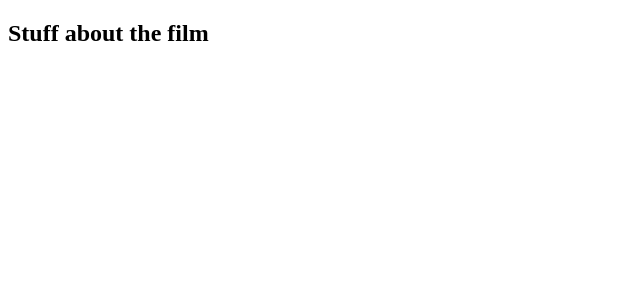
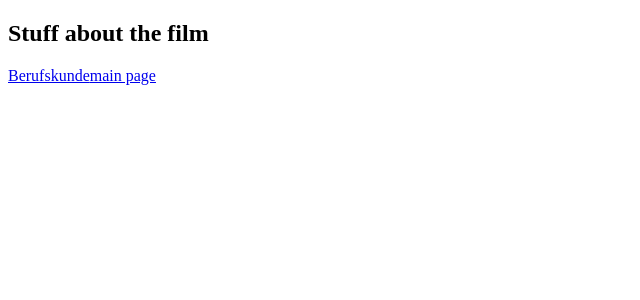
Before and after one commit to squiddle2649/reactSeminar, a React (Create React App) app: page /filmprojekt in a window 1280 px wide. Shown: the top 300 px of the page, without its empty margins (0-640 px from the left). Built offline with nearby package versions, Linux system fonts and the light colour scheme.

Commit message:
go from button to page and from page back to original page

```diff
--- a/src/pages/berufsKunde/berufsKunde.js
+++ b/src/pages/berufsKunde/berufsKunde.js
@@ -1,4 +1,10 @@
+import { Link } from 'react-router-dom';
 function Berufskunde(){
-    return <h2>Stuff about berufskunde</h2>
+    return <div>
+        <h2>Stuff about berufskunde</h2>
+        <Link to = "/">main page</Link>
+        <Link to = "/filmprojekt">Filmprojekt</Link>
+    </div>
+
 }
 export default Berufskunde
--- a/src/pages/filmProjekt/filmProjekt.js
+++ b/src/pages/filmProjekt/filmProjekt.js
@@ -1,4 +1,9 @@
+import { Link } from 'react-router-dom';
 function Filmprojekt(){
-    return <h2>Stuff about the film</h2>
+    return <div>
+        <h2>Stuff about the film</h2>
+        <Link to = "/berufskunde">Berufskunde</Link>
+            <Link to = "/">main page</Link>
+    </div>
 }
 export default Filmprojekt;
```
